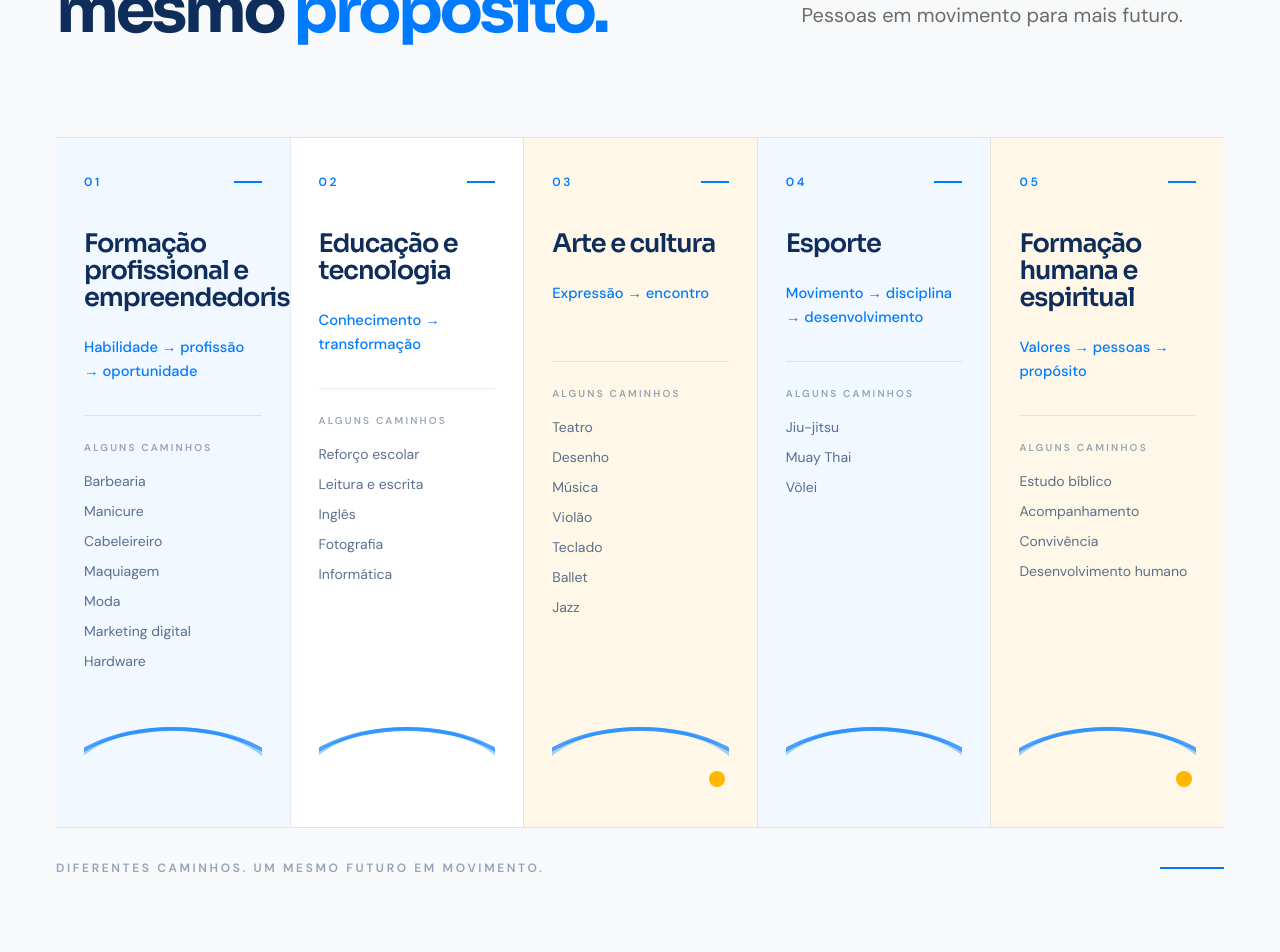
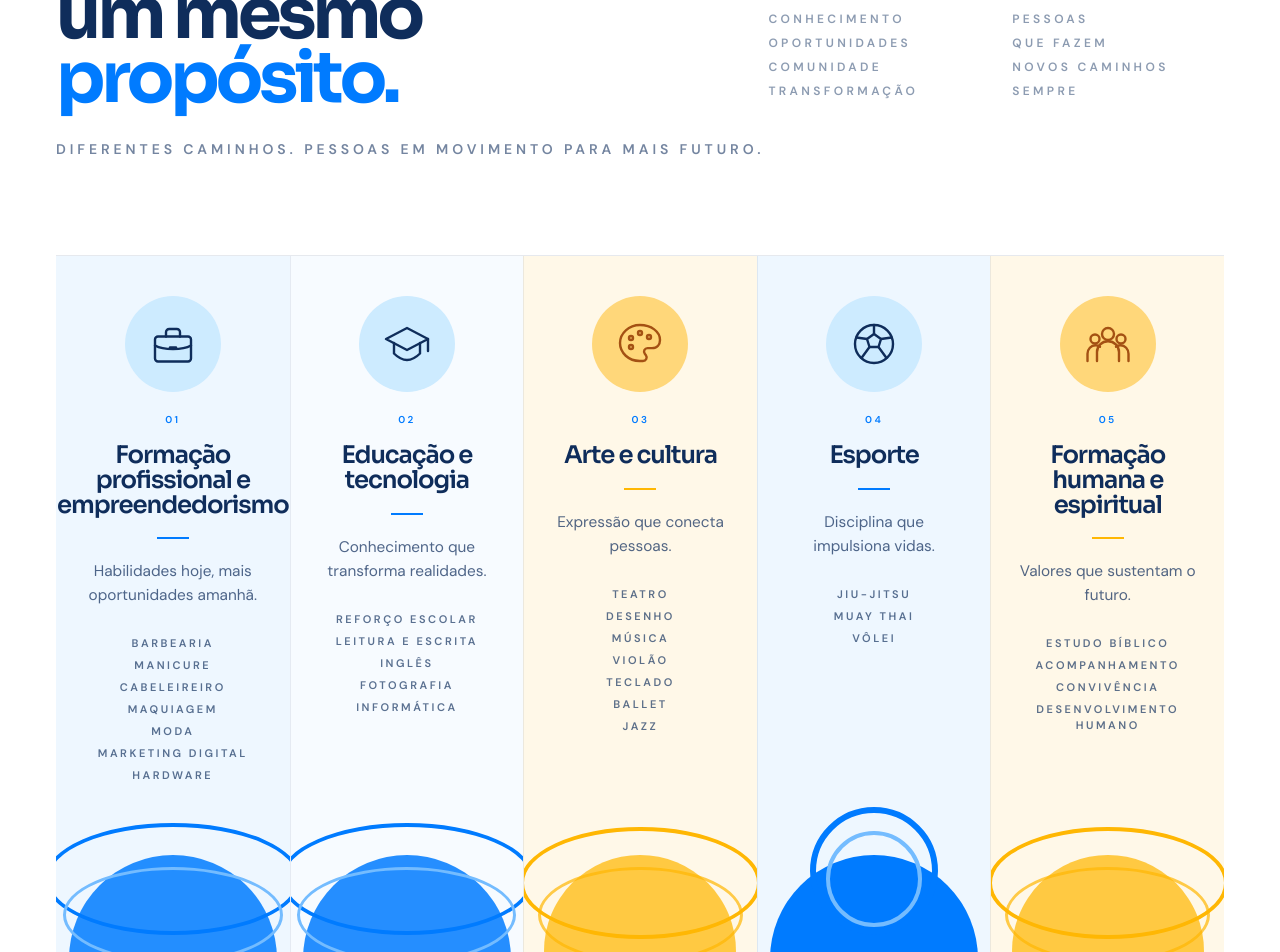
Before and after one commit to contatoagenciawin-ichthus/instituto-fontes, a Next.js app: page / in a window 1280 px wide. Shown: the part 3160-4112 px from the top of the page. Built offline with nearby package versions, Linux system fonts and the light colour scheme.

Commit message:
refactor: align territories section with brand manual

```diff
--- a/src/components/home/TerritoriesSection.tsx
+++ b/src/components/home/TerritoriesSection.tsx
@@ -2,7 +2,7 @@ const territories = [
   {
     number: "01",
     title: "Formação profissional e empreendedorismo",
-    concept: "Habilidade → profissão → oportunidade",
+    description: "Habilidades hoje, mais oportunidades amanhã.",
     examples: [
       "Barbearia",
       "Manicure",
@@ -12,12 +12,14 @@ const territories = [
       "Marketing digital",
       "Hardware",
     ],
-    tone: "bg-[#F2F8FF]",
+    tone: "bg-[#EEF7FF]",
+    accent: "blue",
+    icon: "briefcase",
   },
   {
     number: "02",
     title: "Educação e tecnologia",
-    concept: "Conhecimento → transformação",
+    description: "Conhecimento que transforma realidades.",
     examples: [
       "Reforço escolar",
       "Leitura e escrita",
@@ -25,12 +27,14 @@ const territories = [
       "Fotografia",
       "Informática",
     ],
-    tone: "bg-white",
+    tone: "bg-[#F7FBFF]",
+    accent: "blue",
+    icon: "education",
   },
   {
     number: "03",
     title: "Arte e cultura",
-    concept: "Expressão → encontro",
+    description: "Expressão que conecta pessoas.",
     examples: [
       "Teatro",
       "Desenho",
@@ -41,18 +45,22 @@ const territories = [
       "Jazz",
     ],
     tone: "bg-[#FFF8E8]",
+    accent: "yellow",
+    icon: "art",
   },
   {
     number: "04",
     title: "Esporte",
-    concept: "Movimento → disciplina → desenvolvimento",
+    description: "Disciplina que impulsiona vidas.",
     examples: ["Jiu-jitsu", "Muay Thai", "Vôlei"],
-    tone: "bg-[#F2F8FF]",
+    tone: "bg-[#EEF7FF]",
+    accent: "blue",
+    icon: "sport",
   },
   {
     number: "05",
     title: "Formação humana e espiritual",
-    concept: "Valores → pessoas → propósito",
+    description: "Valores que sustentam o futuro.",
     examples: [
       "Estudo bíblico",
       "Acompanhamento",
@@ -60,110 +68,218 @@ const territories = [
       "Desenvolvimento humano",
     ],
     tone: "bg-[#FFF8E8]",
+    accent: "yellow",
+    icon: "people",
   },
-];
+] as const;
+
+function TerritoryIcon({ icon, accent }: { icon: string; accent: "blue" | "yellow" }) {
+  const stroke = accent === "yellow" ? "#A45113" : "#0F2D5B";
+
+  const common = {
+    width: 56,
+    height: 56,
+    viewBox: "0 0 56 56",
+    fill: "none",
+    xmlns: "http://www.w3.org/2000/svg",
+    stroke,
+    strokeWidth: 2.4,
+    strokeLinecap: "round" as const,
+    strokeLinejoin: "round" as const,
+  };
+
+  if (icon === "briefcase") {
+    return (
+      <svg {...common} aria-hidden="true">
+        <path d="M13 20.5h30a3 3 0 0 1 3 3v19a3 3 0 0 1-3 3H13a3 3 0 0 1-3-3v-19a3 3 0 0 1 3-3Z" />
+        <path d="M21 20.5v-4.3a3.2 3.2 0 0 1 3.2-3.2h7.6a3.2 3.2 0 0 1 3.2 3.2v4.3" />
+        <path d="M10 29.5c8.4 4.8 27.6 4.8 36 0" />
+        <path d="M25 31.5h6" />
+      </svg>
+    );
+  }
+
+  if (icon === "education") {
+    return (
+      <svg {...common} aria-hidden="true">
+        <path d="m7 23 21-11 21 11-21 11L7 23Z" />
+        <path d="M15 27v10.5c4.6 4.6 8.9 6.5 13 6.5s8.4-1.9 13-6.5V27" />
+        <path d="M49 23v12" />
+      </svg>
+    );
+  }
+
+  if (icon === "art") {
+    return (
+      <svg {...common} aria-hidden="true">
+        <path d="M28 9c-11.1 0-20 8.1-20 18.1C8 37 16.8 45 27.7 45H31c3 0 4.7-3.4 2.9-5.8l-1.1-1.4c-1.8-2.3-.2-5.7 2.8-5.7H40c5.4 0 8-3.9 8-8.2C48 15.6 39.2 9 28 9Z" />
+        <circle cx="19" cy="22" r="2" />
+        <circle cx="28" cy="17" r="2" />
+        <circle cx="37" cy="21" r="2" />
+        <circle cx="19" cy="31" r="2" />
+      </svg>
+    );
+  }
+
+  if (icon === "sport") {
+    return (
+      <svg {...common} aria-hidden="true">
+        <circle cx="28" cy="28" r="19" />
+        <path d="m28 18 7 5-2.5 8h-9L21 23l7-5Z" />
+        <path d="m28 9 0 9M10.5 21.5 21 23M45.5 21.5 35 23M15.5 42 23.5 31M40.5 42 32.5 31" />
+      </svg>
+    );
+  }
+
+  return (
+    <svg {...common} aria-hidden="true">
+      <circle cx="28" cy="18" r="6" />
+      <circle cx="15" cy="23" r="4.5" />
+      <circle cx="41" cy="23" r="4.5" />
+      <path d="M17 45v-9c0-6 4.9-10.8 11-10.8S39 30 39 36v9" />
+      <path d="M7.5 45v-7.2c0-4.7 3.6-8.5 8-8.5 1.7 0 3.2.5 4.5 1.4M48.5 45v-7.2c0-4.7-3.6-8.5-8-8.5-1.7 0-3.2.5-4.5 1.4" />
+    </svg>
+  );
+}
 
 export function TerritoriesSection() {
   return (
     <section
       id="territorios"
-      className="relative overflow-hidden bg-[var(--fontes-off-white)]"
+      className="relative overflow-hidden bg-white"
       aria-labelledby="territorios-title"
     >
-      <div className="mx-auto max-w-[1440px] px-6 py-24 sm:py-28 lg:px-10 lg:py-32 xl:px-14 xl:py-36">
-        <div className="grid gap-10 lg:grid-cols-[1.08fr_0.72fr] lg:items-end lg:gap-20 xl:gap-28">
-          <div className="max-w-[760px]">
-            <div className="mb-6 flex items-center gap-4">
-              <span
-                className="h-[2px] w-10 bg-[var(--fontes-blue)] sm:w-12"
-                aria-hidden="true"
-              />
+      <div className="mx-auto max-w-[1440px] px-6 pt-24 sm:pt-28 lg:px-10 lg:pt-32 xl:px-14 xl:pt-36">
+        <div className="grid gap-10 lg:grid-cols-[1.15fr_0.85fr] lg:items-end lg:gap-16 xl:gap-24">
+          <div>
+            <div className="mb-5 flex items-center gap-4">
+              <span className="h-[2px] w-10 bg-[var(--fontes-blue)] sm:w-12" aria-hidden="true" />
               <p className="text-xs font-semibold uppercase tracking-[0.24em] text-[var(--fontes-blue)] sm:text-sm">
-                Territórios
+                Territórios Fontes
               </p>
             </div>
 
             <h2
               id="territorios-title"
-              className="text-[clamp(2.8rem,5vw,5.8rem)] font-bold leading-[0.94] tracking-[-0.055em] text-[var(--fontes-navy)]"
+              className="text-[clamp(3rem,5.5vw,6.2rem)] font-bold leading-[0.92] tracking-[-0.06em] text-[var(--fontes-navy)]"
               style={{ fontFamily: "var(--font-sora)" }}
             >
               Cinco caminhos, um mesmo <span className="text-[var(--fontes-blue)]">propósito.</span>
             </h2>
           </div>
 
-          <p className="max-w-[520px] text-lg leading-8 text-[var(--fontes-black)]/64 sm:text-xl sm:leading-9 lg:pb-2">
-            Diferentes caminhos, um mesmo propósito. Pessoas em movimento para mais futuro.
+          <div className="grid grid-cols-2 gap-8 pb-2 text-[10px] font-semibold uppercase leading-5 tracking-[0.28em] text-[var(--fontes-navy)]/48 sm:text-xs sm:leading-6">
+            <p>
+              Conhecimento
+              <br />
+              oportunidades
+              <br />
+              comunidade
+              <br />
+              transformação
+            </p>
+            <p>
+              Pessoas
+              <br />
+              que fazem
+              <br />
+              novos caminhos
+              <br />
+              sempre
+            </p>
+          </div>
+        </div>
+
+        <p className="mt-7 max-w-[760px] text-xs font-semibold uppercase tracking-[0.28em] text-[var(--fontes-navy)]/58 sm:text-sm">
+          Diferentes caminhos. Pessoas em movimento para mais futuro.
         </p>
       </div>
 
-        <div className="mt-16 border-y border-[var(--fontes-navy)]/10 sm:mt-20 lg:mt-24">
-          <div className="grid md:grid-cols-2 lg:grid-cols-5">
-            {territories.map((territory, index) => (
+      <div className="mx-auto mt-16 max-w-[1440px] px-0 sm:mt-20 lg:mt-24 lg:px-10 xl:px-14">
+        <div className="grid border-y border-[var(--fontes-navy)]/10 md:grid-cols-2 lg:grid-cols-5">
+          {territories.map((territory, index) => {
+            const iconBg =
+              territory.accent === "yellow" ? "bg-[#FFD77A]" : "bg-[#CDEBFF]";
+            const lineColor =
+              territory.accent === "yellow"
+                ? "bg-[var(--fontes-yellow)]"
+                : "bg-[var(--fontes-blue)]";
+
+            return (
               <article
                 key={territory.title}
-                className={`relative min-h-[460px] overflow-hidden px-6 py-8 sm:min-h-[500px] sm:px-7 sm:py-9 lg:min-h-[620px] lg:px-5 xl:px-7 ${territory.tone} ${
-                  index > 0 ? "border-t border-[var(--fontes-navy)]/10 md:border-t-0 lg:border-l" : ""
-                } ${index === 2 ? "md:border-t md:border-[var(--fontes-navy)]/10 lg:border-t-0" : ""} ${
+                className={`relative min-h-[650px] overflow-hidden px-7 py-8 text-center sm:min-h-[680px] sm:px-8 sm:py-10 lg:min-h-[720px] lg:px-5 xl:px-7 ${territory.tone} ${
+                  index > 0 ? "border-t border-[var(--fontes-navy)]/8 md:border-l md:border-t-0" : ""
+                } ${index === 2 ? "md:border-t md:border-[var(--fontes-navy)]/8 lg:border-t-0" : ""} ${
                   index === 4 ? "md:col-span-2 lg:col-span-1" : ""
                 }`}
               >
-                <div className="relative z-10 flex h-full flex-col">
-                  <div className="flex items-center justify-between gap-4">
-                    <span className="text-xs font-semibold tracking-[0.22em] text-[var(--fontes-blue)]">
-                      {territory.number}
-                    </span>
-                    <span className="h-[2px] w-7 bg-[var(--fontes-blue)]" aria-hidden="true" />
+                <div className="relative z-10 mx-auto flex h-full max-w-[260px] flex-col items-center">
+                  <div className={`flex h-24 w-24 items-center justify-center rounded-full ${iconBg}`}>
+                    <TerritoryIcon icon={territory.icon} accent={territory.accent} />
                   </div>
 
+                  <p className="mt-5 text-[10px] font-semibold tracking-[0.24em] text-[var(--fontes-blue)]">
+                    {territory.number}
+                  </p>
+
                   <h3
-                    className="mt-10 text-[clamp(1.55rem,2vw,2.15rem)] font-semibold leading-[1.05] tracking-[-0.04em] text-[var(--fontes-navy)]"
+                    className="mt-4 text-[clamp(1.4rem,1.9vw,2rem)] font-semibold leading-[1.02] tracking-[-0.045em] text-[var(--fontes-navy)]"
                     style={{ fontFamily: "var(--font-sora)" }}
                   >
                     {territory.title}
                   </h3>
 
-                  <p className="mt-6 min-h-[48px] text-sm font-medium leading-6 text-[var(--fontes-blue)] lg:text-[0.92rem]">
-                    {territory.concept}
+                  <span className={`mt-5 h-[2px] w-8 ${lineColor}`} aria-hidden="true" />
+
+                  <p className="mt-5 max-w-[220px] text-[0.96rem] leading-6 text-[var(--fontes-navy)]/72">
+                    {territory.description}
                   </p>
 
-                  <div className="mt-8 border-t border-[var(--fontes-navy)]/10 pt-6">
-                    <p className="mb-4 text-[10px] font-semibold uppercase tracking-[0.22em] text-[var(--fontes-navy)]/42">
-                      Alguns caminhos
-                    </p>
-                    <ul className="space-y-2.5">
+                  <ul className="mt-7 space-y-1.5 text-[10px] font-semibold uppercase leading-4 tracking-[0.23em] text-[var(--fontes-navy)]/68 sm:text-[11px]">
                     {territory.examples.map((example) => (
-                        <li
-                          key={example}
-                          className="text-sm leading-5 text-[var(--fontes-navy)]/68"
-                        >
-                          {example}
-                        </li>
+                      <li key={example}>{example}</li>
                     ))}
                   </ul>
-                  </div>
 
-                  <div className="mt-auto pt-10" aria-hidden="true">
-                    <div className="relative h-20 overflow-hidden">
-                      <div className="absolute -bottom-16 left-[-18%] h-32 w-[136%] rounded-[50%] border-[4px] border-[var(--fontes-blue)]/70" />
-                      <div className="absolute -bottom-12 left-[-10%] h-28 w-[120%] rounded-[50%] border-[3px] border-[var(--fontes-blue)]/34" />
-                      {index === 2 || index === 4 ? (
-                        <div className="absolute bottom-1 right-1 h-4 w-4 rounded-full bg-[var(--fontes-yellow)]" />
-                      ) : null}
+                  <div className="mt-auto w-full pt-10" aria-hidden="true">
+                    <div className="relative mx-auto h-36 w-full max-w-[250px]">
+                      {territory.accent === "yellow" ? (
+                        <>
+                          <div className="absolute -bottom-20 left-1/2 h-48 w-48 -translate-x-1/2 rounded-full bg-[var(--fontes-yellow)]/72" />
+                          <div className="absolute bottom-7 left-[-18%] h-28 w-[136%] rounded-[50%] border-[4px] border-[var(--fontes-yellow)]" />
+                          <div className="absolute bottom-1 left-[-8%] h-24 w-[116%] rounded-[50%] border-[3px] border-[var(--fontes-yellow)]/70" />
+                        </>
+                      ) : index === 3 ? (
+                        <>
+                          <div className="absolute -bottom-24 left-1/2 h-52 w-52 -translate-x-1/2 rounded-full bg-[var(--fontes-blue)]" />
+                          <div className="absolute -top-4 left-1/2 h-32 w-32 -translate-x-1/2 rounded-full border-[6px] border-[var(--fontes-blue)]" />
+                          <div className="absolute top-2 left-1/2 h-24 w-24 -translate-x-1/2 rounded-full border-[4px] border-[#74BCFF]" />
+                        </>
+                      ) : (
+                        <>
+                          <div className="absolute -bottom-24 left-1/2 h-52 w-52 -translate-x-1/2 rounded-full bg-[var(--fontes-blue)]/85" />
+                          <div className="absolute bottom-8 left-[-22%] h-28 w-[144%] rounded-[50%] border-[4px] border-[var(--fontes-blue)]" />
+                          <div className="absolute bottom-1 left-[-12%] h-24 w-[124%] rounded-[50%] border-[3px] border-[#74BCFF]" />
+                        </>
+                      )}
                     </div>
                   </div>
                 </div>
               </article>
-            ))}
+            );
+          })}
         </div>
       </div>
 
-        <div className="mt-8 flex items-center justify-between gap-6">
-          <p className="text-xs font-semibold uppercase tracking-[0.22em] text-[var(--fontes-navy)]/42">
-            Diferentes caminhos. Um mesmo futuro em movimento.
+      <div className="mx-auto flex max-w-[1440px] items-center justify-between gap-8 px-6 py-8 lg:px-10 xl:px-14">
+        <p className="text-[10px] font-semibold uppercase tracking-[0.26em] text-[var(--fontes-navy)]/44 sm:text-xs">
+          Instituto Fontes · Pessoas em movimento
         </p>
-          <span className="hidden h-[2px] w-16 bg-[var(--fontes-blue)] sm:block" aria-hidden="true" />
-        </div>
+        <div className="hidden h-px flex-1 bg-[var(--fontes-navy)]/12 sm:block" aria-hidden="true" />
+        <p className="hidden text-[10px] font-semibold uppercase tracking-[0.26em] text-[var(--fontes-blue)] sm:block sm:text-xs">
+          Educação que abre caminhos
+        </p>
       </div>
     </section>
   );
```
Lines whose indentation alone changed are shown as unchanged.
